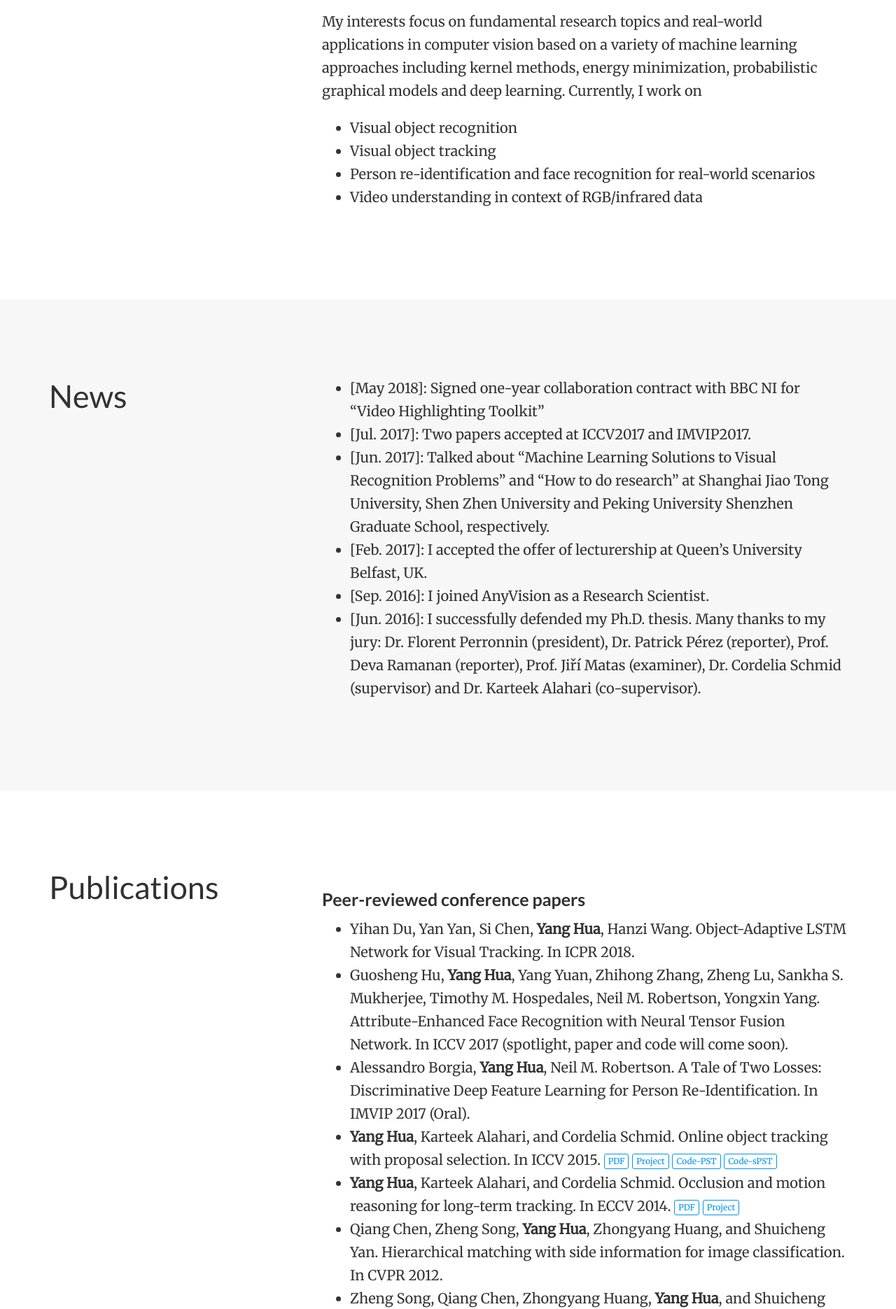
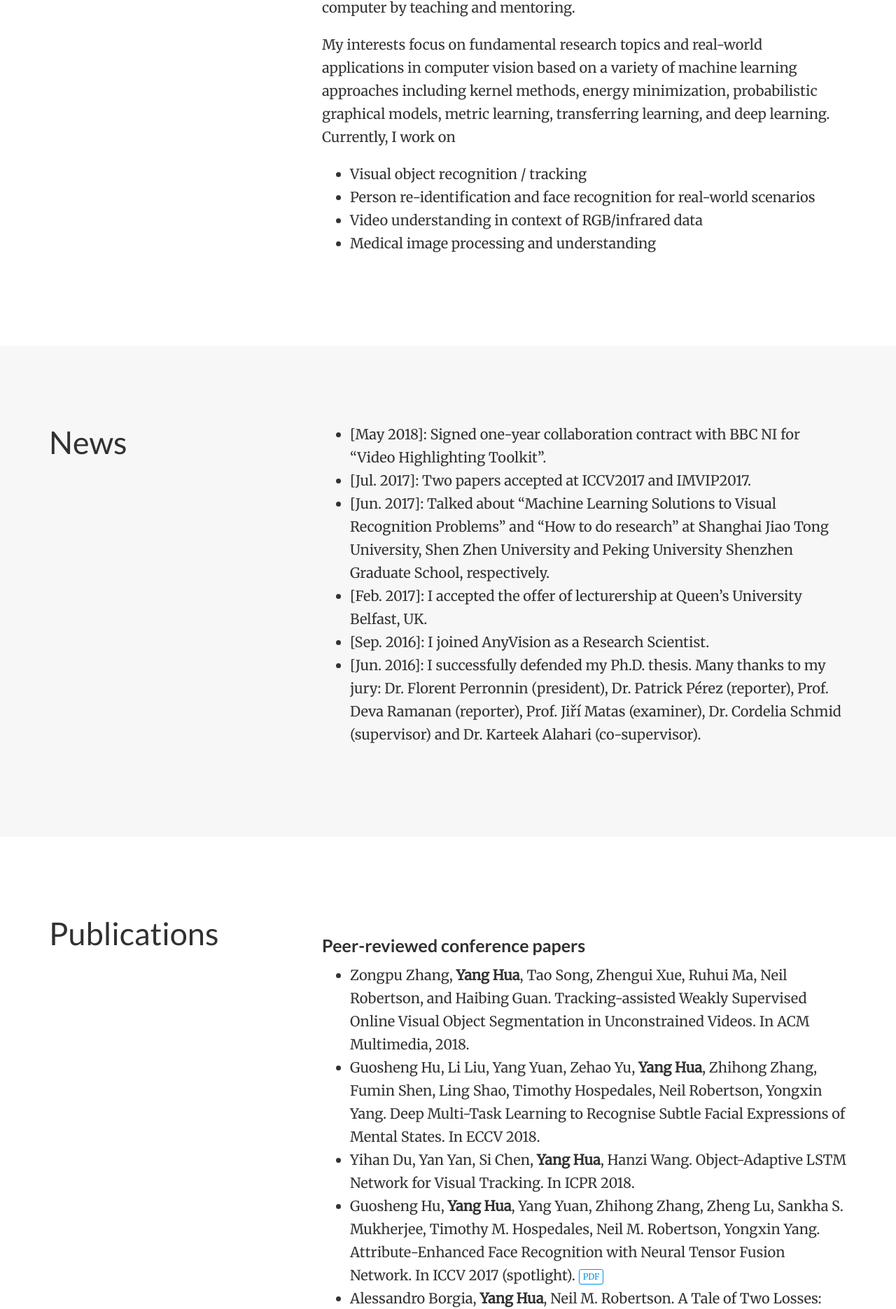
Before and after one commit to yanghuacv/yanghuacv.github.io, a plain HTML site: page index.html in a window 1280 px wide. Shown: the part 649-2520 px from the top of the page at 70% size. Drawn offline with nearby package versions, Linux system fonts and the light colour scheme; some packages are replaced by stand-ins of ours; files whose address does not match are found by name.

Commit message:
Add  two publications

```diff
--- a/index.html
+++ b/index.html
@@ -228,7 +228,7 @@
   </div>
   <div class="col-xs-12 col-md-8" itemprop="description">
 
-    <p>I am a Lecturer (equivalent to Assistant Professor) at ECIT/EEECS <a href="https://www.qub.ac.uk/" target="_blank">Queen’s University Belfast</a>, UK and collaborate closely with Prof. <a href="http://pure.qub.ac.uk/portal/en/persons/neil-robertson(41defca3-1fb7-41ed-b427-583d1baf7602).html" target="_blank">Neil M. Robertson</a>.</p>
+    <p>I am a Lecturer (equivalent to Assistant Professor) at ECIT/EEECS <a href="https://www.qub.ac.uk/" target="_blank">Queen’s University Belfast</a>, UK and collaborate closely with Prof. <a href="http://pure.qub.ac.uk/portal/en/persons/neil-robertson(41defca3-1fb7-41ed-b427-583d1baf7602).html" target="_blank">Neil M. Robertson</a>. I am also an adjunct researcher with <a href="http://en.sjtu.edu.cn/" target="_blank">Shanghai Jiao Tong University</a>.</p>
 
 <p>I obtained my Ph.D. under the supervision of Dr. <a href="http://lear.inrialpes.fr/people/schmid/" target="_blank">Cordelia Schmid</a> and Dr. <a href="http://lear.inrialpes.fr/people/alahari/" target="_blank">Karteek Alahari</a> in <a href="http://lear.inrialpes.fr/" target="_blank">Inria LEAR/THOTH team</a>, France. My Ph.D. research was funded by the scholarship of the <a href="http://www.msr-inria.inria.fr/" target="_blank">Microsoft Research - Inria joint center</a>. I obtained my Master’s degree from <a href="http://english.pku.edu.cn/" target="_blank">Peking University</a> <a href="http://english.pkusz.edu.cn/" target="_blank">Shenzhen Graduate School</a>, China, advised by Prof. Yuexian Zou.</p>
 
@@ -236,13 +236,13 @@
 
 <p>My passion lies in guiding computer to understand the world and human beings by research and development while helping students to understand the computer by teaching and mentoring.</p>
 
-<p>My interests focus on fundamental research topics and real-world applications in computer vision based on a variety of machine learning approaches including kernel methods, energy minimization, probabilistic graphical models and deep learning. Currently, I work on</p>
+<p>My interests focus on fundamental research topics and real-world applications in computer vision based on a variety of machine learning approaches including kernel methods, energy minimization, probabilistic graphical models, metric learning, transferring learning, and deep learning. Currently, I work on</p>
 
 <ul>
-<li>Visual object recognition</li>
-<li>Visual object tracking</li>
+<li>Visual object recognition / tracking</li>
 <li>Person re-identification and face recognition for real-world scenarios</li>
 <li>Video understanding in context of RGB/infrared data</li>
+<li>Medical image processing and understanding</li>
 </ul>
 
 
@@ -273,7 +273,7 @@
   </div>
   <div class="col-xs-12 col-md-8">
     <ul>
-<li>[May 2018]: Signed one-year collaboration contract with BBC NI for &ldquo;Video Highlighting Toolkit&rdquo;</li>
+<li>[May 2018]: Signed one-year collaboration contract with BBC NI for &ldquo;Video Highlighting Toolkit&rdquo;.</li>
 <li>[Jul. 2017]: Two papers accepted at ICCV2017 and IMVIP2017.</li>
 <li>[Jun. 2017]: Talked about &ldquo;Machine Learning Solutions to Visual Recognition Problems&rdquo; and &ldquo;How to do research&rdquo; at Shanghai Jiao Tong University, Shen Zhen University and Peking University Shenzhen Graduate School, respectively.</li>
 <li>[Feb. 2017]: I accepted the offer of lecturership at Queen&rsquo;s University Belfast, UK.</li>
@@ -305,9 +305,12 @@
 <h3 id="peer-reviewed-conference-papers">Peer-reviewed conference papers</h3>
 
 <ul>
+<li>Zongpu Zhang, <strong>Yang Hua</strong>, Tao Song,  Zhengui Xue, Ruhui Ma, Neil Robertson, and Haibing Guan. Tracking-assisted Weakly Supervised Online Visual Object Segmentation in Unconstrained Videos. In ACM Multimedia, 2018.</li>
+<li>Guosheng Hu, Li Liu, Yang Yuan, Zehao Yu, <strong>Yang Hua</strong>, Zhihong Zhang, Fumin Shen, Ling Shao, Timothy Hospedales, Neil Robertson, Yongxin Yang. Deep Multi-Task Learning to Recognise Subtle Facial Expressions of Mental States. In ECCV 2018.</li>
 <li>Yihan Du, Yan Yan, Si Chen, <strong>Yang Hua</strong>, Hanzi Wang. Object-Adaptive LSTM Network
 for Visual Tracking. In ICPR 2018.</li>
-<li>Guosheng Hu,  <strong>Yang Hua</strong>, Yang Yuan, Zhihong Zhang, Zheng Lu, Sankha S. Mukherjee, Timothy M. Hospedales, Neil M. Robertson, Yongxin Yang. Attribute-Enhanced Face Recognition with Neural Tensor Fusion Network. In ICCV 2017 (spotlight, paper and code will come soon).</li>
+<li>Guosheng Hu,  <strong>Yang Hua</strong>, Yang Yuan, Zhihong Zhang, Zheng Lu, Sankha S. Mukherjee, Timothy M. Hospedales, Neil M. Robertson, Yongxin Yang. Attribute-Enhanced Face Recognition with Neural Tensor Fusion Network. In ICCV 2017 (spotlight).
+<a class="btn btn-primary btn-outline btn-xs" href="http://openaccess.thecvf.com/content_ICCV_2017/papers/Hu_Attribute-Enhanced_Face_Recognition_ICCV_2017_paper.pdf">PDF</a></li>
 <li>Alessandro Borgia, <strong>Yang Hua</strong>, Neil M. Robertson. A Tale of Two Losses: Discriminative Deep Feature Learning for Person Re-Identification. In IMVIP 2017 (Oral).</li>
 <li><strong>Yang Hua</strong>, Karteek Alahari, and Cordelia Schmid. Online object tracking with proposal selection. In ICCV 2015.
 <a class="btn btn-primary btn-outline btn-xs" href="https://hal.inria.fr/hal-01207196/document">PDF</a>
@@ -325,7 +328,7 @@ for Visual Tracking. In ICPR 2018.</li>
 <h3 id="peer-reviewed-journal-papers">Peer-reviewed journal papers</h3>
 
 <ul>
-<li>Alessandro Borgia, <strong>Yang Hua</strong>, Elyor Kodirov, and Neil Robertson. Cross-view Discriminative Feature Learning for Person Re-Identification. IEEE Transactions on Image Processing. To appear.</li>
+<li>Alessandro Borgia, <strong>Yang Hua</strong>, Elyor Kodirov, and Neil Robertson. Cross-view Discriminative Feature Learning for Person Re-Identification. IEEE Transactions on Image Processing, 27(11):5338-5349, 2018.</li>
 <li>Yi Tang, Wenbin Zou, Yang Yuan, Zhi Jin, Yuhuan Chen, <strong>Yang Hua</strong>, and Xia Li. Weakly Supervised Salient Object Detection with Spatiotemporal Cascade Neural Networks. IEEE Transactions on Circuits and Systems for Video Technology. To appear.</li>
 <li>Zongpu Zhang, Tao Song, Liwei Lin, <strong>Yang Hua</strong>, Xufeng He, Zhengui Xue, Ruhui Ma, and Haibing Guan. Towards Ubiquitous Intelligent Computing: Heterogeneous Distributed Deep Neural Networks. IEEE Transaction on Big Data. To appear.</li>
 <li>Qiang Chen, Zheng Song, Jian Dong, Zhongyang Huang, <strong>Yang Hua</strong>, and Shuicheng Yan. Contextualizing object detection and classification. IEEE Transactions on Pattern Analysis and Machine Intelligence, 37(1):13–27, 2015</li>
```
